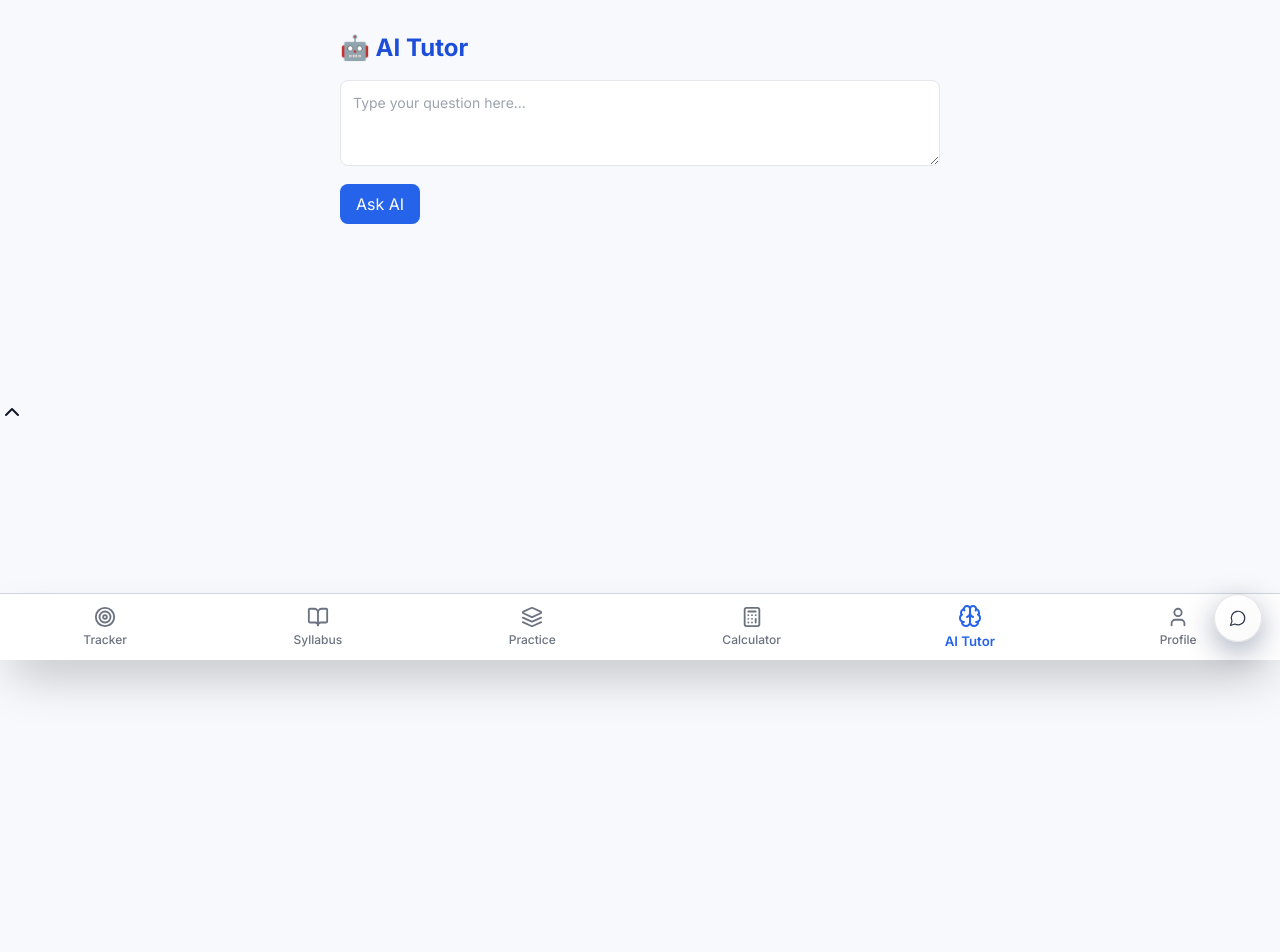
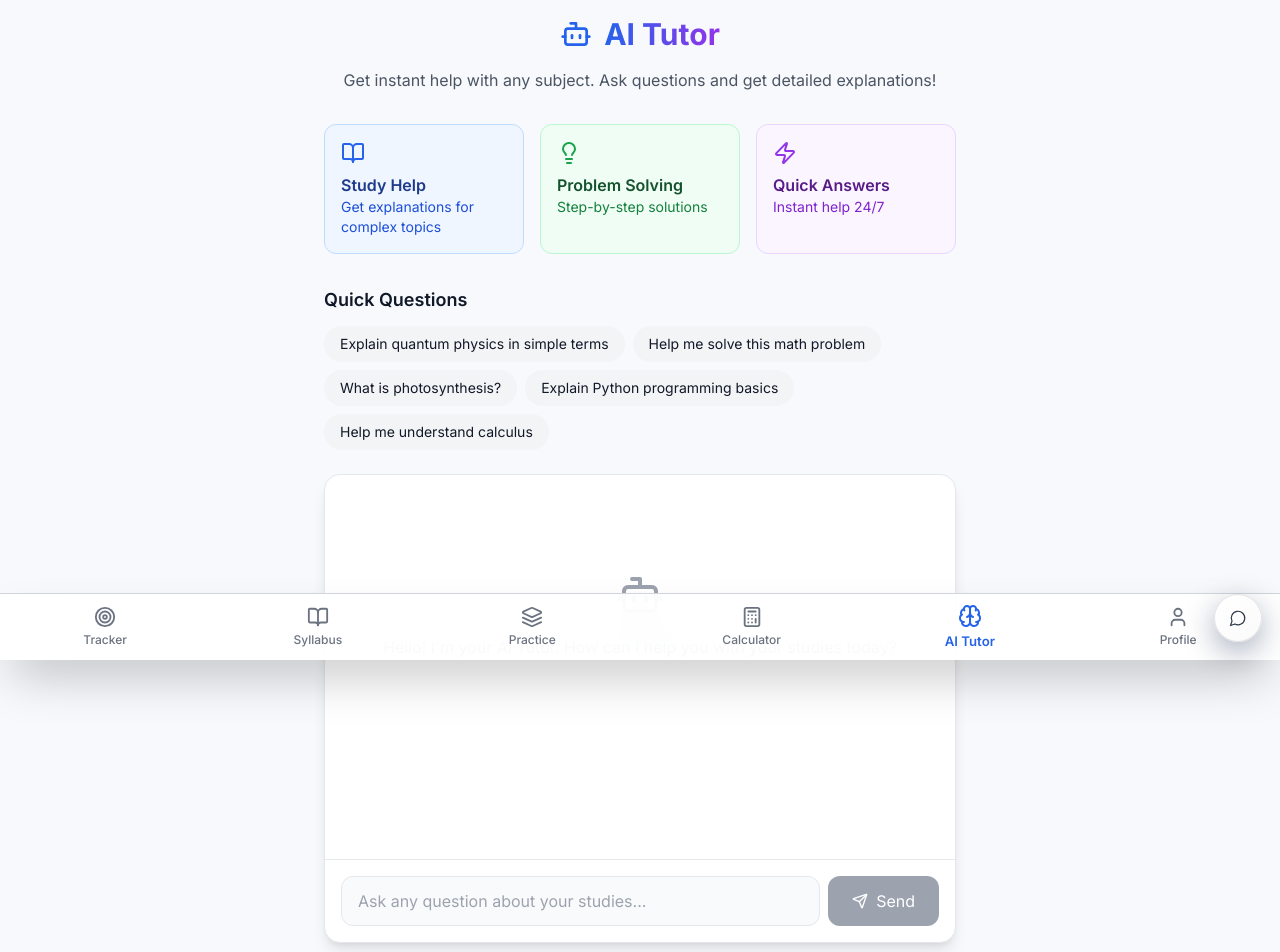
Before and after one commit to techai342/schoolwork, a React (Vite) app: page /ai in a window 1280 px wide. Shown: the part 140-1092 px from the top of the page. Before the commit the page ends 800 px from the top, so only its background shows below. Built offline with nearby package versions, Linux system fonts and the light colour scheme.

Commit message:
Update AiTutorPage.jsx

```diff
--- a/src/pages/AiTutorPage.jsx
+++ b/src/pages/AiTutorPage.jsx
@@ -1,43 +1,175 @@
+// src/pages/AiTutorPage.jsx
 import React, { useState } from "react";
+import { Bot, Send, BookOpen, Lightbulb, Zap } from "lucide-react";
 
 export default function AiTutorPage() {
-  const [question, setQuestion] = useState("");
-  const [answer, setAnswer] = useState("");
+  const [messages, setMessages] = useState([]);
+  const [inputMessage, setInputMessage] = useState("");
+  const [isLoading, setIsLoading] = useState(false);
+  const [activeTab, setActiveTab] = useState("chat");
 
-  async function handleAsk() {
-    if (!question.trim()) return;
-    setAnswer("⏳ Thinking...");
+  const sendMessage = async () => {
+    if (!inputMessage.trim()) return;
 
-    // Later: Replace with backend API call
-    setTimeout(() => {
-      setAnswer(
-        "This is where the AI tutor will explain your question using OpenAI API. Example: Newton's second law means..."
-      );
-    }, 1200);
-  }
+    const userMessage = { role: "user", content: inputMessage };
+    setMessages(prev => [...prev, userMessage]);
+    setInputMessage("");
+    setIsLoading(true);
+
+    try {
+      const response = await fetch('https://api.nekolabs.web.id/ai/cf/gpt-oss-120b', {
+        method: 'POST',
+        headers: {
+          'Content-Type': 'application/json',
+        },
+        body: JSON.stringify({
+          message: inputMessage,
+          context: "You are an AI tutor helping students with their studies. Provide clear, concise explanations and helpful guidance."
+        })
+      });
+
+      const data = await response.json();
+
+      if (data.response) {
+        const aiMessage = { role: "assistant", content: data.response };
+        setMessages(prev => [...prev, aiMessage]);
+      } else {
+        throw new Error("No response from AI");
+      }
+    } catch (error) {
+      const errorMessage = {
+        role: "assistant",
+        content: "Sorry, I'm having trouble connecting. Please try again later."
+      };
+      setMessages(prev => [...prev, errorMessage]);
+    } finally {
+      setIsLoading(false);
+    }
+  };
+
+  const quickQuestions = [
+    "Explain quantum physics in simple terms",
+    "Help me solve this math problem",
+    "What is photosynthesis?",
+    "Explain Python programming basics",
+    "Help me understand calculus"
+  ];
 
   return (
-    <div className="p-4 pb-20">
-      <h1 className="text-2xl font-bold mb-4 text-blue-700">🤖 AI Tutor</h1>
-      <textarea
-        value={question}
-        onChange={(e) => setQuestion(e.target.value)}
-        className="w-full p-3 border rounded-lg text-sm focus:ring-2 focus:ring-blue-500 outline-none"
-        placeholder="Type your question here..."
-        rows={3}
-      />
-      <button
-        onClick={handleAsk}
-        className="mt-3 bg-blue-600 text-white px-4 py-2 rounded-lg"
-      >
-        Ask AI
-      </button>
+    <div className="min-h-screen pb-24">
+      <div className="max-w-4xl mx-auto">
+        {/* Header */}
+        <div className="text-center mb-8">
+          <div className="flex items-center justify-center gap-3 mb-4">
+            <Bot className="w-8 h-8 text-blue-600" />
+            <h1 className="text-3xl font-bold bg-gradient-to-r from-blue-600 to-purple-600 bg-clip-text text-transparent">
+              AI Tutor
+            </h1>
+          </div>
+          <p className="text-gray-600 dark:text-gray-400">
+            Get instant help with any subject. Ask questions and get detailed explanations!
+          </p>
+        </div>
 
-      {answer && (
-        <div className="mt-4 p-3 bg-white rounded-xl border shadow text-gray-700">
-          {answer}
+        {/* Quick Actions */}
+        <div className="grid grid-cols-1 md:grid-cols-3 gap-4 mb-8">
+          <div className="bg-blue-50 dark:bg-blue-900/20 p-4 rounded-xl border border-blue-200 dark:border-blue-800">
+            <BookOpen className="w-6 h-6 text-blue-600 mb-2" />
+            <h3 className="font-semibold text-blue-900 dark:text-blue-100">Study Help</h3>
+            <p className="text-sm text-blue-700 dark:text-blue-300">Get explanations for complex topics</p>
+          </div>
+          <div className="bg-green-50 dark:bg-green-900/20 p-4 rounded-xl border border-green-200 dark:border-green-800">
+            <Lightbulb className="w-6 h-6 text-green-600 mb-2" />
+            <h3 className="font-semibold text-green-900 dark:text-green-100">Problem Solving</h3>
+            <p className="text-sm text-green-700 dark:text-green-300">Step-by-step solutions</p>
+          </div>
+          <div className="bg-purple-50 dark:bg-purple-900/20 p-4 rounded-xl border border-purple-200 dark:border-purple-800">
+            <Zap className="w-6 h-6 text-purple-600 mb-2" />
+            <h3 className="font-semibold text-purple-900 dark:text-purple-100">Quick Answers</h3>
+            <p className="text-sm text-purple-700 dark:text-purple-300">Instant help 24/7</p>
+          </div>
         </div>
-      )}
+
+        {/* Quick Questions */}
+        <div className="mb-6">
+          <h3 className="text-lg font-semibold mb-3">Quick Questions</h3>
+          <div className="flex flex-wrap gap-2">
+            {quickQuestions.map((question, index) => (
+              <button
+                key={index}
+                onClick={() => setInputMessage(question)}
+                className="px-4 py-2 bg-gray-100 dark:bg-gray-800 rounded-full text-sm hover:bg-gray-200 dark:hover:bg-gray-700 transition-colors"
+              >
+                {question}
+              </button>
+            ))}
+          </div>
+        </div>
+
+        {/* Chat Container */}
+        <div className="bg-white dark:bg-gray-800 rounded-2xl shadow-lg border border-gray-200 dark:border-gray-700">
+          {/* Messages */}
+          <div className="h-96 overflow-y-auto p-4 space-y-4">
+            {messages.length === 0 ? (
+              <div className="text-center text-gray-500 dark:text-gray-400 mt-20">
+                <Bot className="w-12 h-12 mx-auto mb-4 text-gray-400" />
+                <p>Hello! I'm your AI Tutor. How can I help you with your studies today?</p>
+              </div>
+            ) : (
+              messages.map((message, index) => (
+                <div
+                  key={index}
+                  className={`flex ${message.role === "user" ? "justify-end" : "justify-start"}`}
+                >
+                  <div
+                    className={`max-w-[80%] p-3 rounded-2xl ${
+                      message.role === "user"
+                        ? "bg-blue-600 text-white rounded-br-none"
+                        : "bg-gray-100 dark:bg-gray-700 text-gray-900 dark:text-white rounded-bl-none"
+                    }`}
+                  >
+                    <p className="text-sm">{message.content}</p>
+                  </div>
+                </div>
+              ))
+            )}
+            {isLoading && (
+              <div className="flex justify-start">
+                <div className="bg-gray-100 dark:bg-gray-700 p-3 rounded-2xl rounded-bl-none">
+                  <div className="flex space-x-2">
+                    <div className="w-2 h-2 bg-gray-400 rounded-full animate-bounce"></div>
+                    <div className="w-2 h-2 bg-gray-400 rounded-full animate-bounce" style={{ animationDelay: "0.2s" }}></div>
+                    <div className="w-2 h-2 bg-gray-400 rounded-full animate-bounce" style={{ animationDelay: "0.4s" }}></div>
+                  </div>
+                </div>
+              </div>
+            )}
+          </div>
+
+          {/* Input Area */}
+          <div className="border-t border-gray-200 dark:border-gray-700 p-4">
+            <div className="flex gap-2">
+              <input
+                type="text"
+                value={inputMessage}
+                onChange={(e) => setInputMessage(e.target.value)}
+                onKeyPress={(e) => e.key === "Enter" && sendMessage()}
+                placeholder="Ask any question about your studies..."
+                className="flex-1 px-4 py-3 bg-gray-50 dark:bg-gray-700 border border-gray-200 dark:border-gray-600 rounded-xl focus:outline-none focus:ring-2 focus:ring-blue-500"
+                disabled={isLoading}
+              />
+              <button
+                onClick={sendMessage}
+                disabled={isLoading || !inputMessage.trim()}
+                className="px-6 py-3 bg-blue-600 text-white rounded-xl hover:bg-blue-700 disabled:bg-gray-400 disabled:cursor-not-allowed transition-colors flex items-center gap-2"
+              >
+                <Send className="w-4 h-4" />
+                Send
+              </button>
+            </div>
+          </div>
+        </div>
+      </div>
     </div>
   );
 }
```
